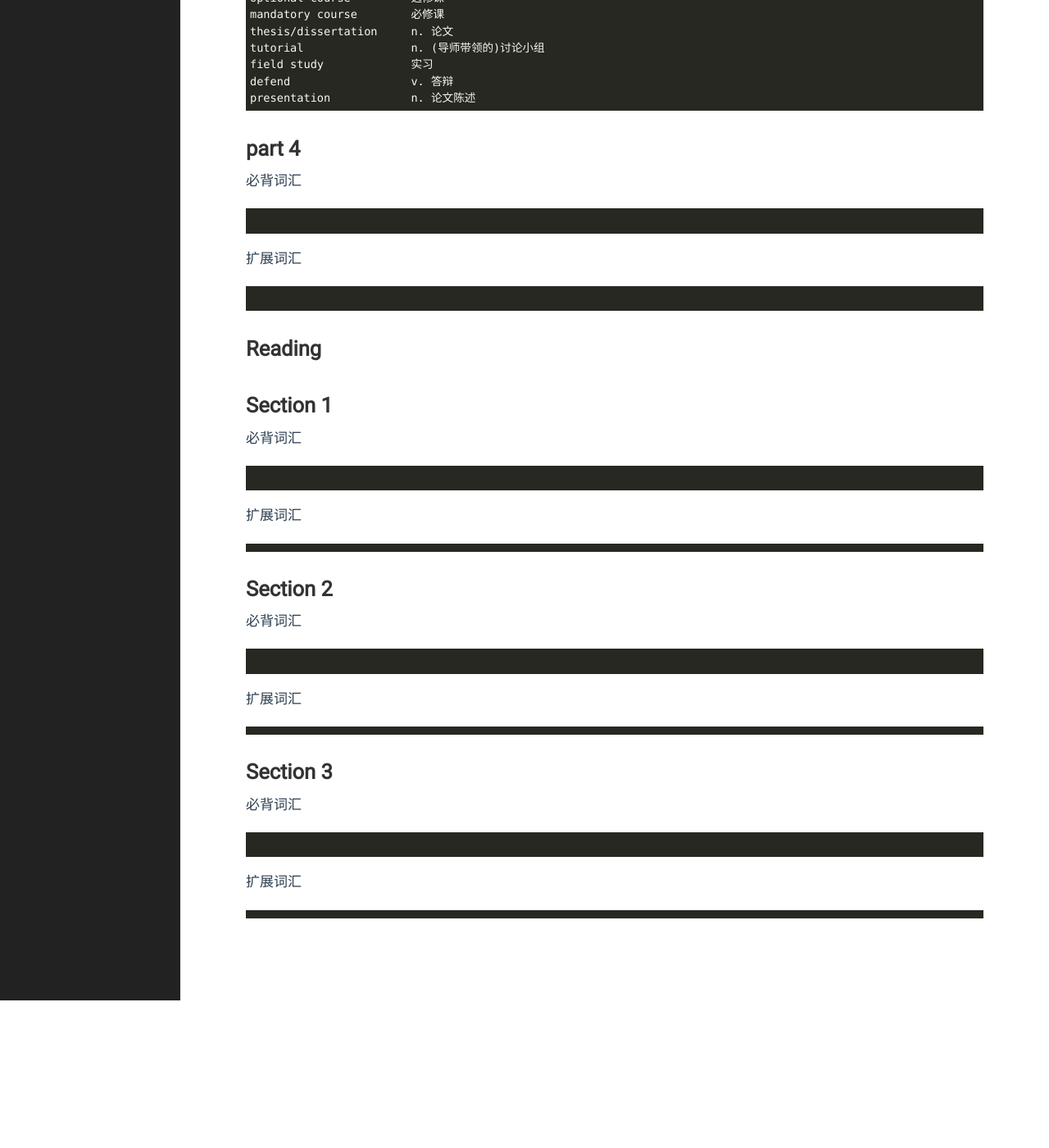
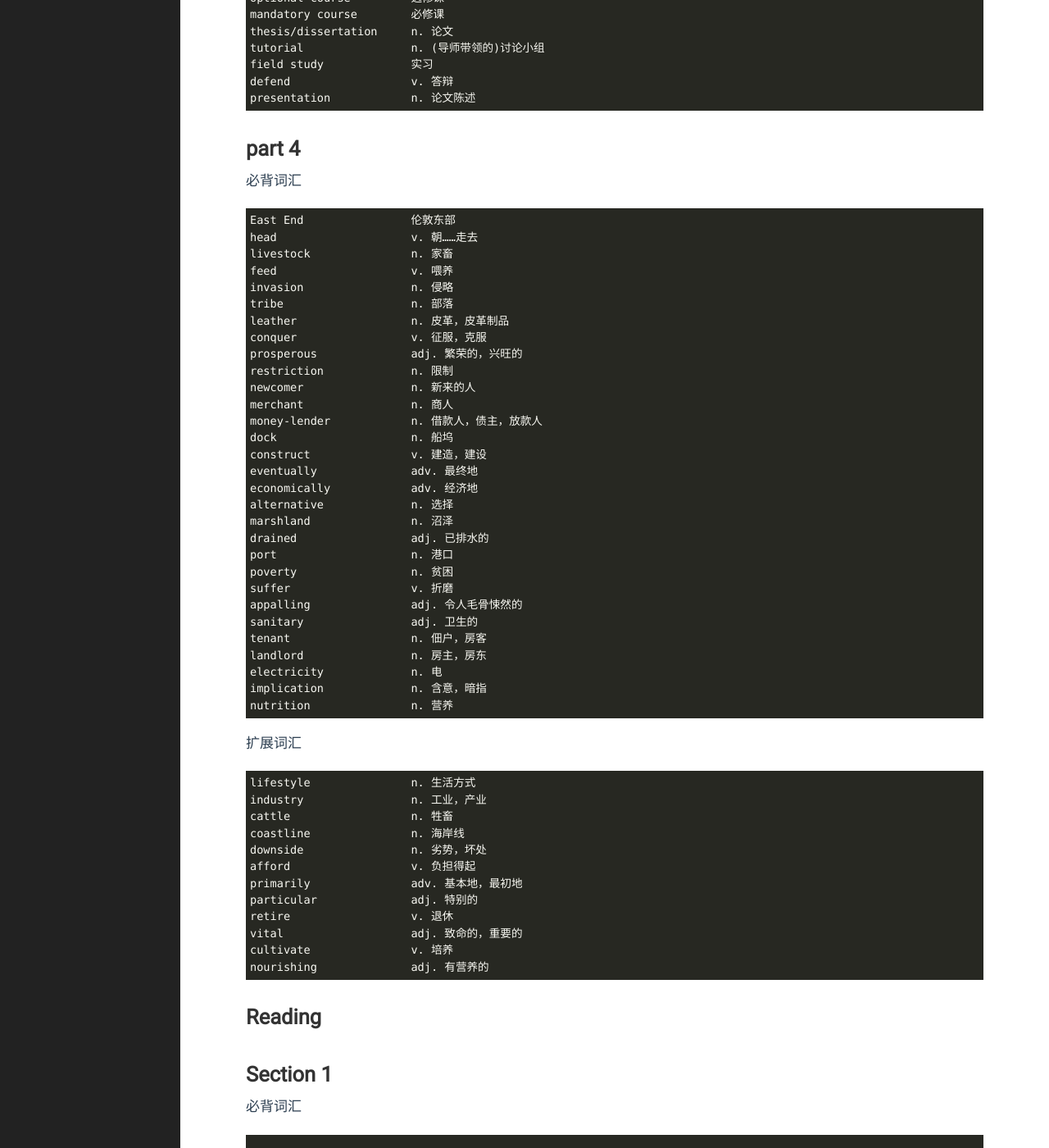
Before and after one commit to yejinp/yejinp.github.io, a Jekyll site: the page built from _posts/2023-09-01-vocabularies for IELTS 6-1.markdown, in a window 1280 px wide and 1400 px high, scrolled down 2611 px. Shown: the whole window at 82% size. Built offline with Jekyll 4.4.1, drawn with Linux system fonts in a browser that asks for light colours; before the commit the page ends 3831 px from its top, so only the background shows below that.

````diff
--- a/_posts/2023-09-01-vocabularies for IELTS 6-1.markdown
+++ b/_posts/2023-09-01-vocabularies for IELTS 6-1.markdown
@@ -127,11 +127,51 @@
 # part 4 #
 必背词汇
 ```
-
+East End                伦敦东部
+head                    v. 朝……走去
+livestock               n. 家畜
+feed                    v. 喂养
+invasion                n. 侵略
+tribe                   n. 部落
+leather                 n. 皮革，皮革制品
+conquer                 v. 征服，克服
+prosperous              adj. 繁荣的，兴旺的
+restriction             n. 限制
+newcomer                n. 新来的人
+merchant                n. 商人
+money-lender            n. 借款人，债主，放款人
+dock                    n. 船坞
+construct               v. 建造，建设
+eventually              adv. 最终地
+economically            adv. 经济地
+alternative             n. 选择
+marshland               n. 沼泽
+drained                 adj. 已排水的
+port                    n. 港口
+poverty                 n. 贫困
+suffer                  v. 折磨
+appalling               adj. 令人毛骨悚然的
+sanitary                adj. 卫生的
+tenant                  n. 佃户，房客
+landlord                n. 房主，房东
+electricity             n. 电
+implication             n. 含意，暗指
+nutrition               n. 营养
 ```
 扩展词汇
 ```
-
+lifestyle               n. 生活方式
+industry                n. 工业，产业
+cattle                  n. 牲畜
+coastline               n. 海岸线
+downside                n. 劣势，坏处
+afford                  v. 负担得起
+primarily               adv. 基本地，最初地
+particular              adj. 特别的
+retire                  v. 退休
+vital                   adj. 致命的，重要的
+cultivate               v. 培养
+nourishing              adj. 有营养的
 ```
 
 ## Reading
````
